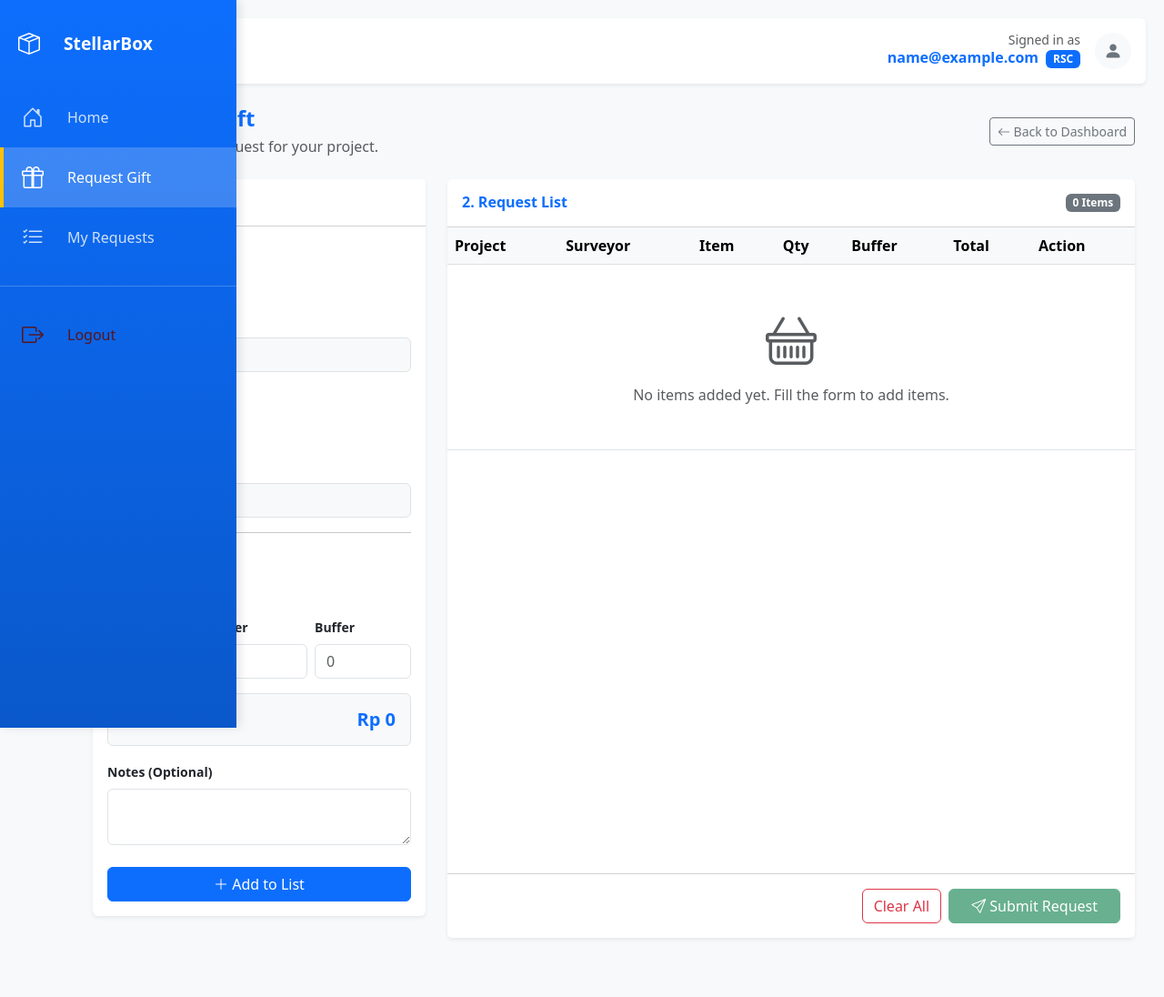
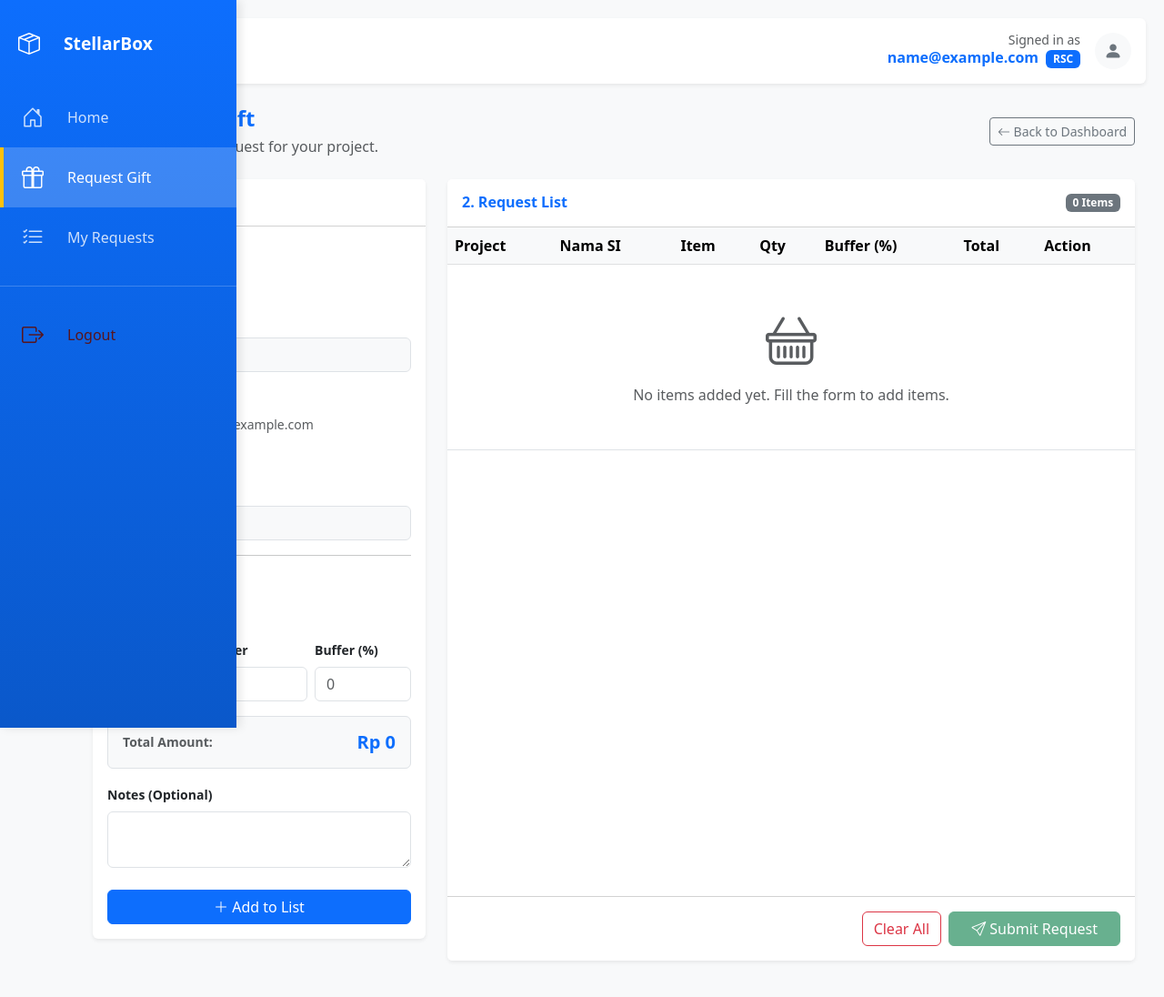
Before and after one commit to abtohi/stellarbox, a PHP site: page /request_gift.php in a window 1280 px wide. Shown: the top 1096 px of the page at 91% size. Before the commit the page ends 1032 px from the top, so only its background shows below. Run offline with PHP 8.4, Linux system fonts and the light colour scheme; the visitor is signed in with stand-in values (Sample User, id 1); data that the repository does not hold is empty; some libraries are stand-ins or nearby versions.

Commit message:
Refactor: Rename Surveyor to SI, update dropdown filter logic, and add buffer calculation

```diff
--- a/Classes/MasterData.php
+++ b/Classes/MasterData.php
@@ -9,7 +9,7 @@ class MasterData extends Dbh {
         return $stmt->fetchAll(PDO::FETCH_ASSOC);
     }
 
-    public function getAllSurveyors($rscEmail = null) {
+    public function getAllSI($rscEmail = null) {
         $sql = "SELECT * FROM master_structure";
         $params = [];
 
--- a/request_gift.php
+++ b/request_gift.php
@@ -15,9 +15,9 @@ try {
     $masterData = new MasterData();
     $projects = $masterData->getAllProjects();
 
-    // Filter Surveyors based on logged-in RSC email
+    // Filter SI based on logged-in RSC email
     $rscEmail = $_SESSION['useruid']; // useruid now stores email
-    $surveyors = $masterData->getAllSurveyors($rscEmail);
+    $siList = $masterData->getAllSI($rscEmail);
 
     $items = $masterData->getAllItems();
 
@@ -71,12 +71,13 @@ require_once 'layouts/header.php';
                                 <input type="text" class="form-control bg-light" id="wbsCode" readonly>
                             </div>
 
-                            <!-- Surveyor Selection -->
+                            <!-- SI Selection -->
                             <div class="mb-3">
-                                <label class="form-label small fw-bold">Surveyor (SI)</label>
+                                <label class="form-label small fw-bold">Nama SI</label>
+                                <div class="text-muted small mb-1">Filter by RSC: <?php echo htmlspecialchars($rscEmail); ?></div>
                                 <select class="form-select select2" id="siSelect" required>
-                                    <option value="">Select Surveyor...</option>
-                                    <?php foreach ($surveyors as $s): ?>
+                                    <option value="">Select Nama SI...</option>
+                                    <?php foreach ($siList as $s): ?>
                                         <option value="<?php echo $s['si_id']; ?>" data-area="<?php echo $s['area_city']; ?>">
                                             <?php echo $s['si_name']; ?>
                                         </option>
@@ -118,8 +119,8 @@ require_once 'layouts/header.php';
                                     <input type="number" class="form-control" id="orderQty" placeholder="0" required>
                                 </div>
                                 <div class="col-4">
-                                    <label class="form-label small fw-bold">Buffer</label>
-                                    <input type="number" class="form-control" id="bufferQty" placeholder="0">
+                                    <label class="form-label small fw-bold">Buffer (%)</label>
+                                    <input type="number" class="form-control" id="bufferQty" placeholder="0" readonly>
                                 </div>
                             </div>
 
@@ -163,10 +164,10 @@ require_once 'layouts/header.php';
                                 <thead class="table-light">
                                     <tr>
                                         <th>Project</th>
-                                        <th>Surveyor</th>
+                                        <th>Nama SI</th>
                                         <th>Item</th>
                                         <th>Qty</th>
-                                        <th>Buffer</th>
+                                        <th>Buffer (%)</th>
                                         <th>Total</th>
                                         <th>Action</th>
                                     </tr>
@@ -214,18 +215,28 @@ require_once 'layouts/header.php';
                 $('#areaCity').val(area || '');
             });
 
-            // Auto-fill Price & Calculate Total
-            $('#itemSelect, #orderQty').change(calculateTotal);
-            $('#itemSelect, #orderQty').keyup(calculateTotal);
+            // Auto-fill Price & Calculate Total & Buffer
+            $('#itemSelect, #orderQty, #quotaQty').change(calculateValues);
+            $('#itemSelect, #orderQty, #quotaQty').keyup(calculateValues);
 
-            function calculateTotal() {
+            function calculateValues() {
                 const price = $('#itemSelect').find(':selected').data('price') || 0;
-                const qty = $('#orderQty').val() || 0;
+                const qty = parseFloat($('#orderQty').val()) || 0;
+                const quota = parseFloat($('#quotaQty').val()) || 0;
+
+                // Calculate Total
                 const total = price * qty;
-
                 $('#basePrice').val(price);
                 $('#totalRp').val(total);
                 $('#totalDisplay').text('Rp ' + total.toLocaleString('id-ID'));
+
+                // Calculate Buffer %
+                if (quota > 0 && qty > 0) {
+                    const buffer = ((qty - quota) / quota) * 100;
+                    $('#bufferQty').val(buffer.toFixed(2));
+                } else {
+                    $('#bufferQty').val(0);
+                }
             }
 
             // Add Item to List
```
